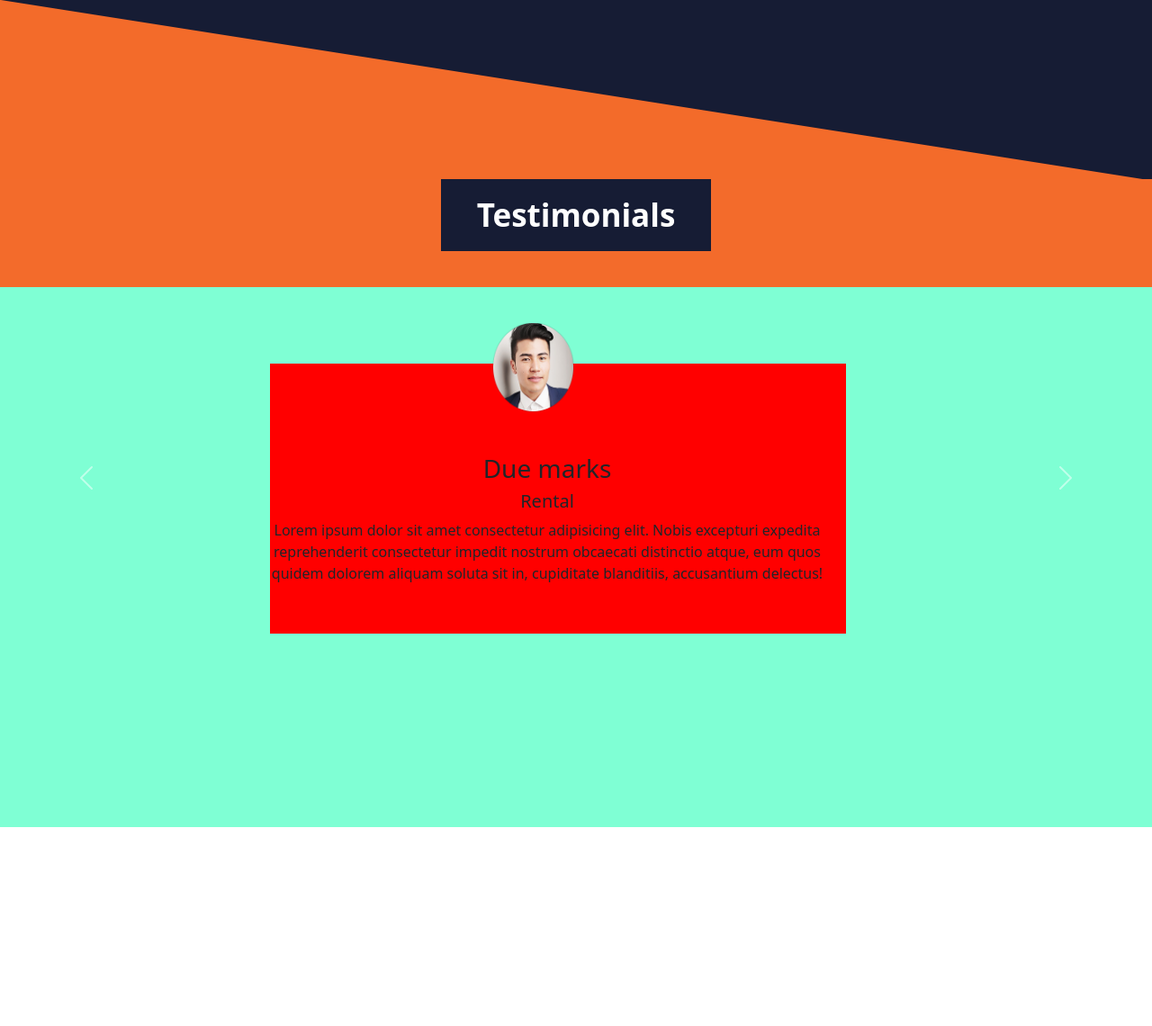
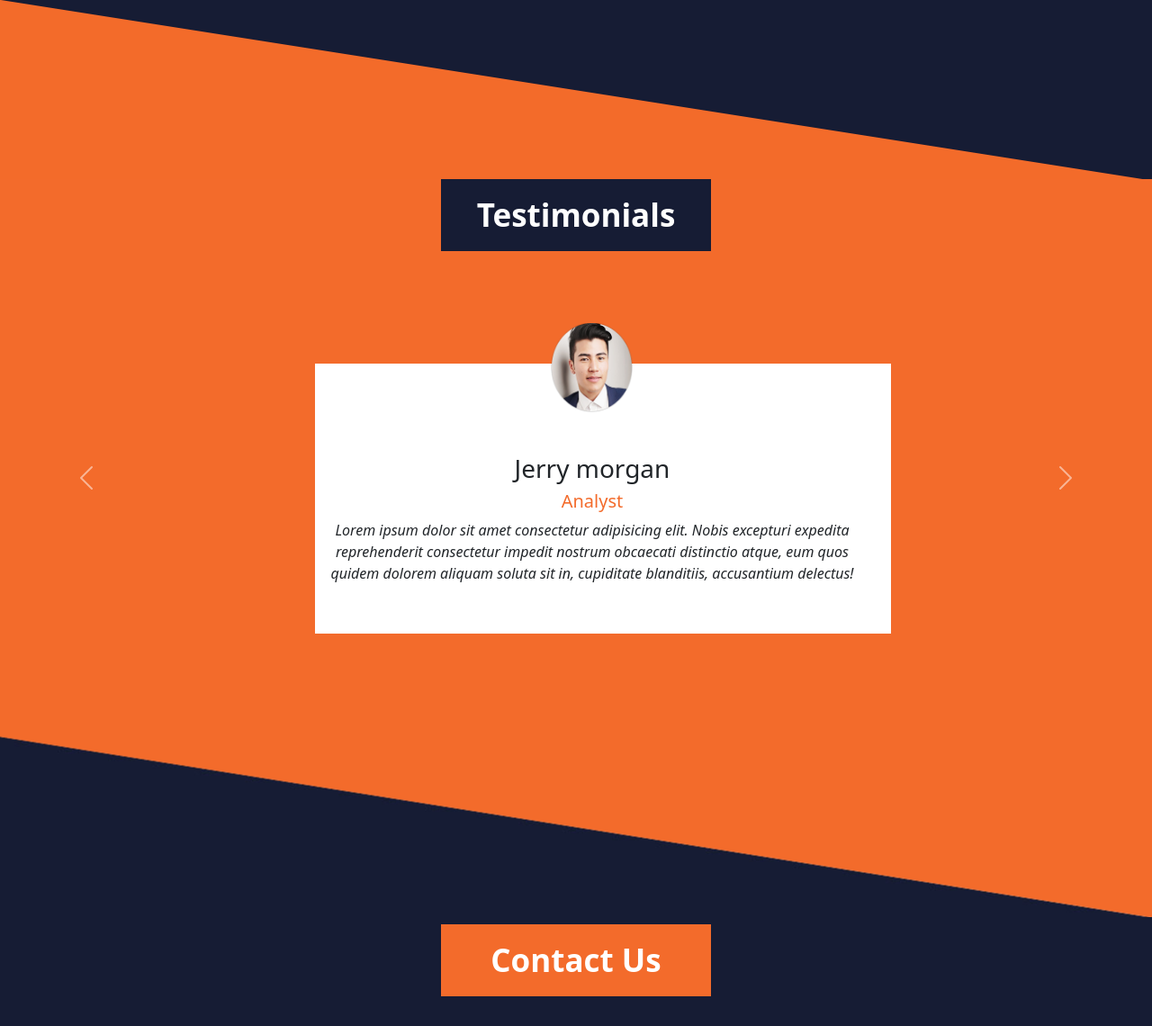
Before and after one commit to Samuel-Gbadamosi/AvalonCars, a PHP site: page / in a window 1280 px wide. Shown: the part 2124-3264 px from the top of the page at 90% size. Before the commit the page ends 3043 px from the top, so only its background shows below. Run offline with PHP 8.4, Linux system fonts and the light colour scheme; some libraries are stand-ins or nearby versions.

Commit message:
index&css

```diff
--- a/AvalonCars/index.html
+++ b/AvalonCars/index.html
@@ -204,9 +204,9 @@
 
                             </div>
                             <div class="row">
-                                <h3>Due marks</h3>
-                                <h5>Rental</h5>
-                                <p>Lorem ipsum dolor sit amet consectetur adipisicing elit. Nobis excepturi expedita reprehenderit consectetur impedit nostrum obcaecati distinctio atque, eum quos quidem dolorem aliquam soluta sit in, cupiditate blanditiis, accusantium delectus!</p>
+                                <h3>Jerry morgan</h3>
+                                <h5 style="color: #F36B2B;">Analyst</h5>
+                                <p style="font-style: italic;">Lorem ipsum dolor sit amet consectetur adipisicing elit. Nobis excepturi expedita reprehenderit consectetur impedit nostrum obcaecati distinctio atque, eum quos quidem dolorem aliquam soluta sit in, cupiditate blanditiis, accusantium delectus!</p>
 
 
                             </div>
@@ -216,14 +216,44 @@
                     </div>
                   </div>
                   <div class="carousel-item" data-bs-interval="2000">
-                      <div class="slid">
+                    <div class="slid">
+                        <div class="row ">
+                            <div class="offset-3 col-5">
+                                <img class="mine text-center" src="bg.png" alt="">
 
-                      </div>
+
+                            </div>
+                            <div class="row">
+                                <h3>Due marks</h3>
+                                <h5 style="color: #F36B2B;">Engineer</h5>
+                                <p style="font-style: italic;">Lorem ipsum dolor sit amet consectetur adipisicing elit. Nobis excepturi expedita reprehenderit consectetur impedit nostrum obcaecati distinctio atque, eum quos quidem dolorem aliquam soluta sit in, cupiditate blanditiis, accusantium delectus!</p>
+
+
+                            </div>
+
+                        </div>
+
+                    </div>
                   </div>
                   <div class="carousel-item">
-                      <div class="slid">
+                    <div class="slid">
+                        <div class="row ">
+                            <div class="offset-3 col-5">
+                                <img class="mine text-center" src="bg.png" alt="">
 
-                      </div>
+
+                            </div>
+                            <div class="row">
+                                <h3>Sopie Morgan</h3>
+                                <h5 style="color: #F36B2B;">Developer</h5>
+                                <p style="font-style: italic;">Lorem ipsum dolor sit amet consectetur adipisicing elit. Nobis excepturi expedita reprehenderit consectetur impedit nostrum obcaecati distinctio atque, eum quos quidem dolorem aliquam soluta sit in, cupiditate blanditiis, accusantium delectus!</p>
+
+
+                            </div>
+
+                        </div>
+
+                    </div>
                   </div>
                 </div>
                 <button class="carousel-control-prev" type="button" data-bs-target="#carouselExampleInterval" data-bs-slide="prev">
@@ -237,6 +267,76 @@
               </div>
 
         </section>
+        <section class="oran">
+
+        </section>
+        <section class="com">
+            <div class="row">
+                <div class="text-center mt-2">
+                    <button class="tf" style="background-color: #F36B2B; border: none;">Contact Us</button>
+                </div>
+
+            </div>
+
+        </section>
+        <section class="kungfu">
+            <div class="row">
+                <div class="offset-2 col-4 ">
+                    <div class="groke mt-4 text-center">
+                        <div class="container py-4">
+
+                            <!-- Bootstrap 5 starter form -->
+                            <form id="contactForm" >
+
+                              <!-- Name input -->
+                              <div class="mb-3">
+                                <input class="form-control" id="name" type="text" placeholder="Name" />
+                              </div>
+
+                              <!-- Email address input -->
+                              <div class="mb-3">
+                                <input class="form-control" id="emailAddress" type="email" placeholder="Email Address" />
+                              </div>
+                                 <!-- Email address input -->
+                                 <div class="mb-3">
+                                    <input class="form-control" id="emailAddress" type="text" placeholder="Phone " />
+                                  </div>
+
+                              <!-- Message input -->
+                              <div class="mb-3 mt-3">
+                                <textarea class="form-control" id="message" type="text" placeholder="Message" style="height: 10rem;"></textarea>
+                              </div>
+
+                              <!-- Form submit button -->
+
+
+                            </form>
+
+                          </div>
+
+
+                    </div>
+
+
+                </div>
+                <div class="col-4">
+                    <div class="container py-4">
+                        <iframe src="https://www.google.com/maps/embed?pb=!1m28!1m12!1m3!1d5445923.878646165!2d0.04298741818761094!3d48.20387073576894!2m3!1f0!2f0!3f0!3m2!1i1024!2i768!4f13.1!4m13!3e3!4m5!1s0x4787264c75fa0049%3A0xf5b5b4bcb3cf828e!2sPavia%2C%2027100%20Province%20of%20Pavia!3m2!1d45.1847248!2d9.1582069!4m5!1s0x48761a99150c2f4f%3A0x89f1da17f3174165!2sSpace%20Station%20Swiss%20Cottage%2C%20London%2C%20UK!3m2!1d51.540489199999996!2d-0.180733!5e0!3m2!1sen!2sit!4v1676459478902!5m2!1sen!2sit" width="600" height="400" style="border:0;" allowfullscreen="" loading="lazy" referrerpolicy="no-referrer-when-downgrade"></iframe>
+
+
+                    </div>
+
+
+                </div>
+
+            </div>
+
+        </section>
+        <section class="yog">
+            <p>test</p>
+
+        </section>
+
 
     </main>
     <!-- main ends here -->
--- a/AvalonCars/styles.css
+++ b/AvalonCars/styles.css
@@ -121,16 +121,16 @@
 }
 
 .great{
-    height: 600px;
+    height: 400px;
     padding-top: 40px;
-    background-color: aquamarine;
+    background-color: #F36B2B;
 }
 
 .slid{
     height: 300px;
      width: 50%;
-     margin-left: 300px;
-      background-color: red;
+     margin-left: 350px;
+      background-color: white;
       margin-top: 45px;
       text-align: center;
 }
@@ -140,4 +140,34 @@
     width: 36%;
     position: relative;
     bottom: 46px;
+    left: 15px;
 }
+
+.oran{
+    background-image: url('./cross_blue.png');
+    background-repeat: no-repeat;
+    background-position: right;
+    height: 300px;
+    background-color: #F36B2B;
+}
+
+.com{
+    height: 100px;
+    background-color: #161C34;
+}
+
+.kungfu{
+    height: 500px;
+    background-color: #161C34;
+}
+
+.groke{
+    height: 400px;
+    background-color:#FFFFFF;
+
+}
+
+.yog{
+    height: 400px;
+    background-color: pink;
+}
```
